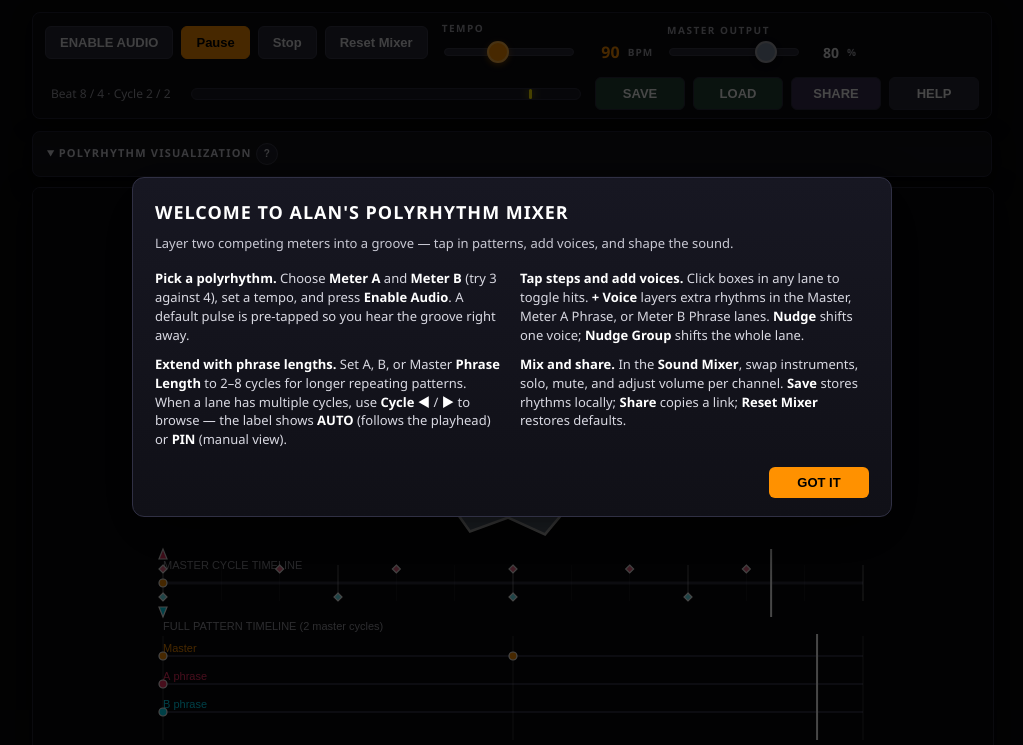
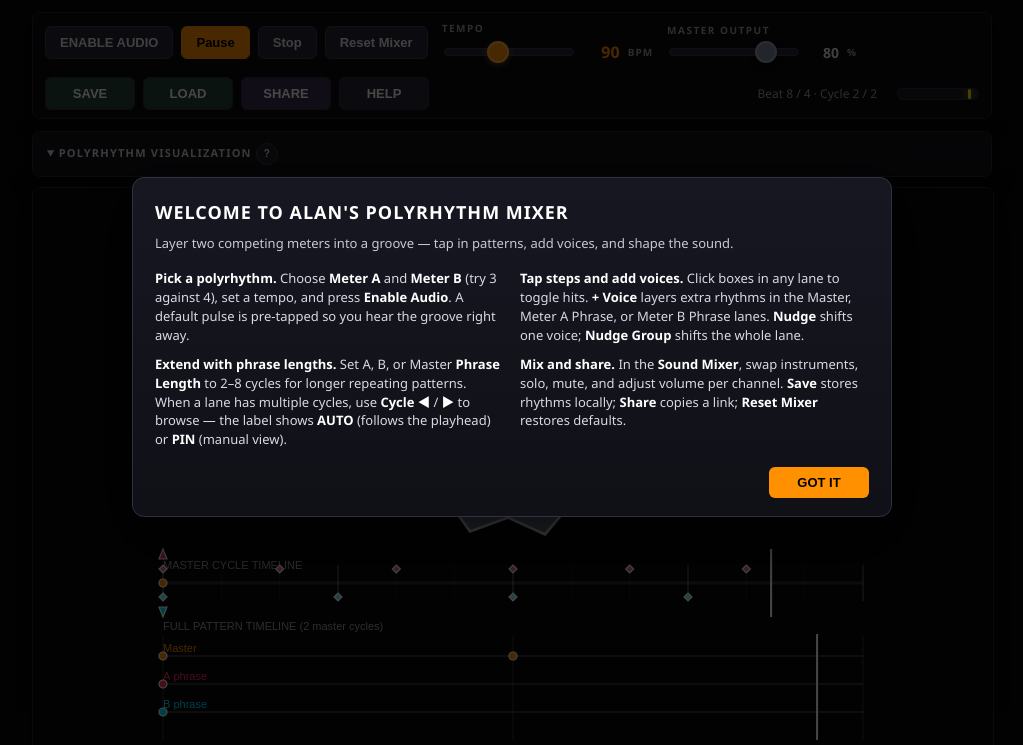
Before and after one commit to abratto/polyrhythm-mixer, a website with bundled scripts: page index.html in a window 1280 px wide. Shown: the part 53-798 px from the top of the page, without its empty margins (128-1151 px from the left). Built offline with nearby package versions, Linux system fonts and the light colour scheme.

Commit message:
Group Save/Load/Share/Help with beat counter + mini-playhead in secondary row

```diff
--- a/index.html
+++ b/index.html
@@ -75,15 +75,17 @@
                 </div>
             </div>
         </div>
-        <span id="transportReadout" class="transport-readout">Stopped</span>
-        <div class="mini-playhead" aria-hidden="true">
-            <div id="miniPlayhead" class="mini-playhead-dot"></div>
-        </div>
-        <div class="secondary-actions">
-            <button id="saveRhythmBtn">Save</button>
-            <button id="loadRhythmBtn">Load</button>
-            <button id="shareBtn">Share</button>
-            <button id="helpBtn">Help</button>
+        <div class="sticky-secondary">
+            <div class="secondary-actions">
+                <button id="saveRhythmBtn">Save</button>
+                <button id="loadRhythmBtn">Load</button>
+                <button id="shareBtn">Share</button>
+                <button id="helpBtn">Help</button>
+            </div>
+            <span id="transportReadout" class="transport-readout">Stopped</span>
+            <div class="mini-playhead" aria-hidden="true">
+                <div id="miniPlayhead" class="mini-playhead-dot"></div>
+            </div>
         </div>
     </div>
 
--- a/styles/main.css
+++ b/styles/main.css
@@ -1635,9 +1635,20 @@
         }
 
         /* Compact playhead track (one master cycle). */
+        .sticky-secondary {
+            display: flex;
+            align-items: center;
+            gap: 14px;
+            width: 100%;
+        }
+        .sticky-secondary .secondary-actions {
+            margin-left: 0;
+        }
+        .sticky-secondary .transport-readout {
+            margin-left: auto;
+        }
         .mini-playhead {
             position: relative;
-            flex: 1;
             height: 10px;
             min-width: 80px;
             background: #1c1c26;
```
